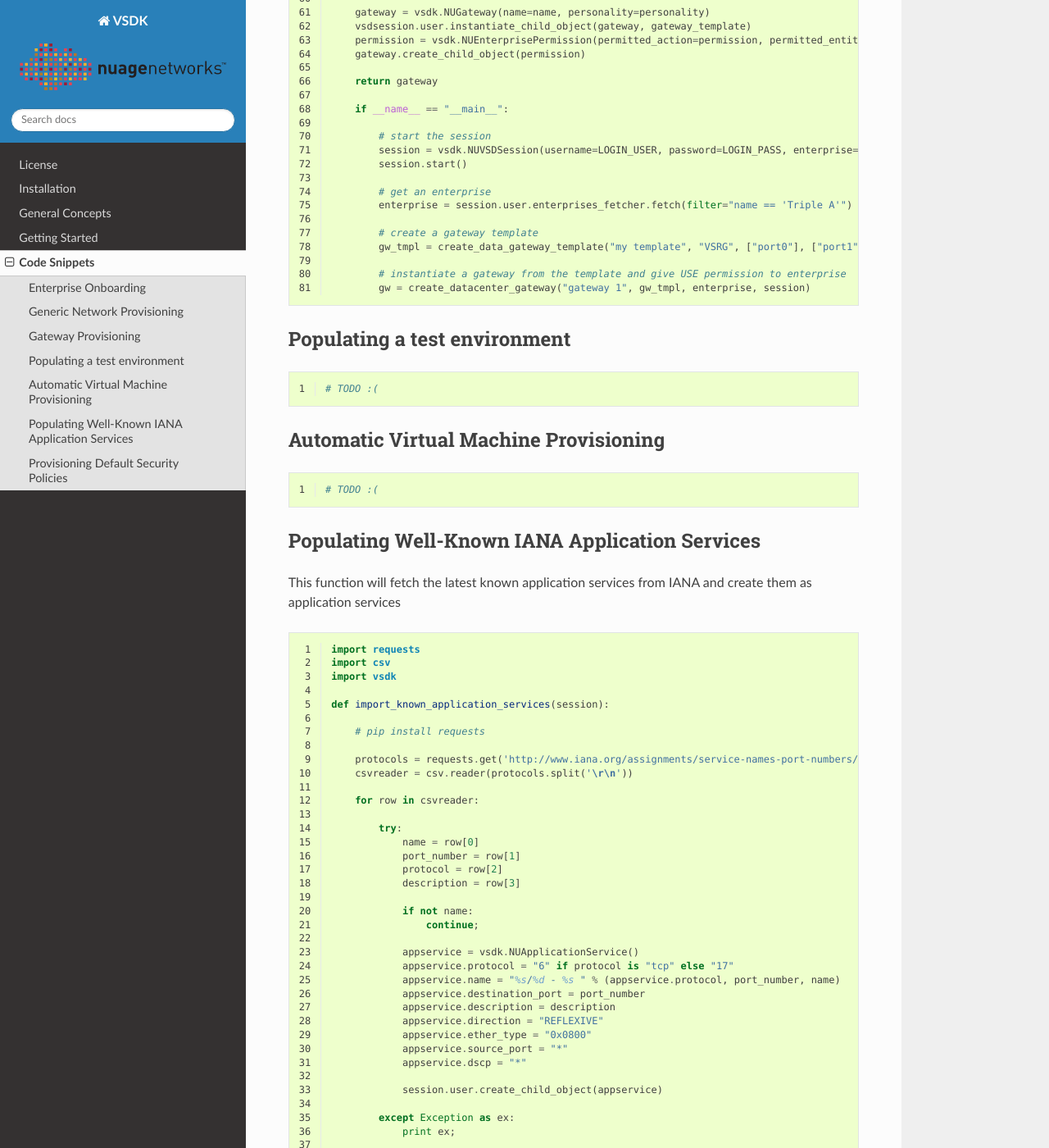
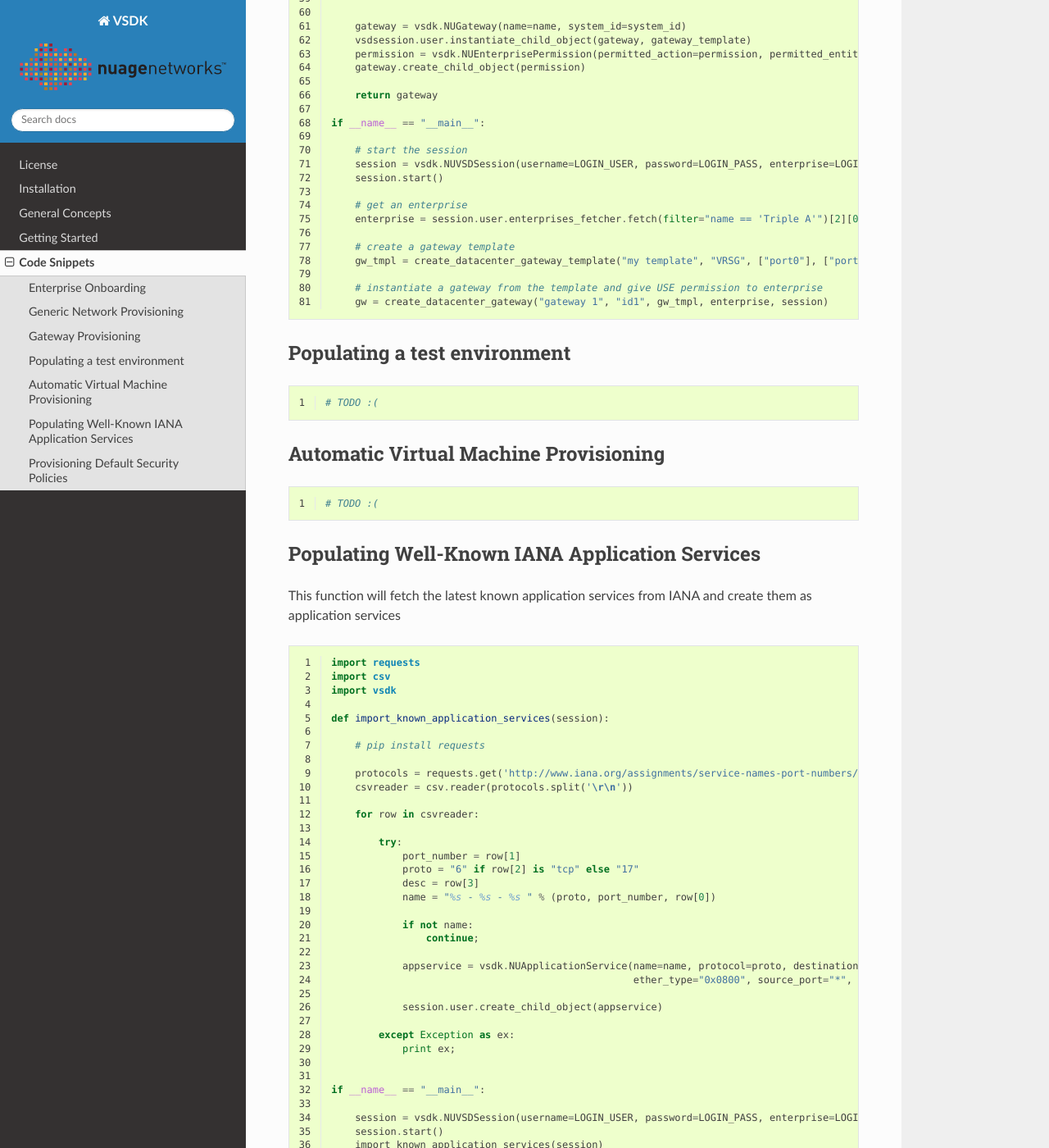
Before and after one commit to nuagenetworks/monolithe, a Sphinx documentation site: the page built from vanilla/sphinx/sample_code.rst, in a window 1280 px wide and 1400 px high, scrolled down 2766 px. Shown: the whole window at 82% size. Built offline with Sphinx 7.4.7 and the Read the Docs theme 2.0.0, drawn with Linux system fonts in a browser that asks for light colours; pages that are not in the unit, such as notebooks, are missing from menus; some of the changed text lies outside the part shown.

```diff
--- a/vanilla/sphinx/sample_code.rst
+++ b/vanilla/sphinx/sample_code.rst
@@ -71,14 +71,15 @@ This sample function will populate a given domain with a given number of zones,
                 # Otherwise we create the VPorts
                 for k in range(0, number_of_vports_per_subnet):
 
-                    vport = vsdk.NUVport(name="VPort %d-%d-%d", (i, j, k), type="VM", address_spoofing="INHERITED", multicast="INHERITED")
+                    vport = vsdk.NUVPort(name="VPort %d-%d-%d" % (i, j, k), type="VM", address_spoofing="INHERITED", multicast="INHERITED")
                     subnet.create_child_object(vport)
                     subnet.add_child(vport)
 
 
     if __name__ == "__main__":
 
-        session = vsdk.NUVSDSession(username=LOGIN_USER, password=LOGIN_PASS, enterprise=LOGIN_ENTERPRISE, api_url=LOGIN_API_URL, version=LOGIN_API_VERSION).start()
+        session = vsdk.NUVSDSession(username=LOGIN_USER, password=LOGIN_PASS, enterprise=LOGIN_ENTERPRISE, api_url=LOGIN_API_URL, version=LOGIN_API_VERSION)
+        session.start()
 
         # get a domain
         domain = vsdk.NUDomain(id="x")
@@ -142,7 +143,7 @@ This sample function will create a gateway with ports, vlan and give some permis
         return gateway_template
 
 
-    def create_datacenter_gateway(name, gateway_template, enterprise, vsdsession, permission="USE"):
+    def create_datacenter_gateway(name, system_id, gateway_template, enterprise, vsdsession, permission="USE"):
         """ Creates a gateway instance from a gateway template, and gives given permission to given enterprise
 
             Args:
@@ -156,27 +157,27 @@ This sample function will create a gateway with ports, vlan and give some permis
                 vsdk.NUGateway: the newly created gateway.
         """
 
-        gateway = vsdk.NUGateway(name=name, personality=personality)
+        gateway = vsdk.NUGateway(name=name, system_id=system_id)
         vsdsession.user.instantiate_child_object(gateway, gateway_template)
         permission = vsdk.NUEnterprisePermission(permitted_action=permission, permitted_entity_id=enterprise.id)
         gateway.create_child_object(permission)
 
         return gateway
 
-        if __name__ == "__main__":
+    if __name__ == "__main__":
 
-            # start the session
-            session = vsdk.NUVSDSession(username=LOGIN_USER, password=LOGIN_PASS, enterprise=LOGIN_ENTERPRISE, api_url=LOGIN_API_URL, version=LOGIN_API_VERSION)
-            session.start()
+        # start the session
+        session = vsdk.NUVSDSession(username=LOGIN_USER, password=LOGIN_PASS, enterprise=LOGIN_ENTERPRISE, api_url=LOGIN_API_URL, version=LOGIN_API_VERSION)
+        session.start()
 
-            # get an enterprise
-            enterprise = session.user.enterprises_fetcher.fetch(filter="name == 'Triple A'")
+        # get an enterprise
+        enterprise = session.user.enterprises_fetcher.fetch(filter="name == 'Triple A'")[2][0]
 
-            # create a gateway template
-            gw_tmpl = create_data_gateway_template("my template", "VSRG", ["port0"], ["port1", "port2"], "0-400", [100, 200], session)
+        # create a gateway template
+        gw_tmpl = create_datacenter_gateway_template("my template", "VRSG", ["port0"], ["port1", "port2"], "0-400", [100, 200], session)
 
-            # instantiate a gateway from the template and give USE permission to enterprise
-            gw = create_datacenter_gateway("gateway 1", gw_tmpl, enterprise, session)
+        # instantiate a gateway from the template and give USE permission to enterprise
+        gw = create_datacenter_gateway("gateway 1", "id1", gw_tmpl, enterprise, session)
 
 
 Populating a test environment
@@ -221,23 +222,16 @@ This function will fetch the latest known application services from IANA and cre
         for row in csvreader:
 
             try:
-                name = row[0]
                 port_number = row[1]
-                protocol = row[2]
-                description = row[3]
+                proto = "6" if row[2] is "tcp" else "17"
+                desc = row[3]
+                name = "%s - %s - %s " % (proto, port_number, row[0])
 
                 if not name:
                     continue;
 
-                appservice = vsdk.NUApplicationService()
-                appservice.protocol = "6" if protocol is "tcp" else "17"
-                appservice.name = "%s/%d - %s " % (appservice.protocol, port_number, name)
-                appservice.destination_port = port_number
-                appservice.description = description
-                appservice.direction = "REFLEXIVE"
-                appservice.ether_type = "0x0800"
-                appservice.source_port = "*"
-                appservice.dscp = "*"
+                appservice = vsdk.NUApplicationService(name=name, protocol=proto, destination_port=port_number, description=desc, direction="REFLEXIVE",\
+                                                       ether_type="0x0800", source_port="*", dscp="*")
 
                 session.user.create_child_object(appservice)
 
@@ -247,7 +241,8 @@ This function will fetch the latest known application services from IANA and cre
 
     if __name__ == "__main__":
 
-        session = vsdk.NUVSDSession(username=LOGIN_USER, password=LOGIN_PASS, enterprise=LOGIN_ENTERPRISE, api_url=LOGIN_API_URL, version=LOGIN_API_VERSION).start()
+        session = vsdk.NUVSDSession(username=LOGIN_USER, password=LOGIN_PASS, enterprise=LOGIN_ENTERPRISE, api_url=LOGIN_API_URL, version=LOGIN_API_VERSION)
+        session.start()
         import_known_application_services(session)
 
 
```
Also changed, not shown: other parts of vanilla/sphinx/sample_code.rst (+2 -2 lines), vanilla/sphinx/general_concepts.rst (+19 -125 lines).
